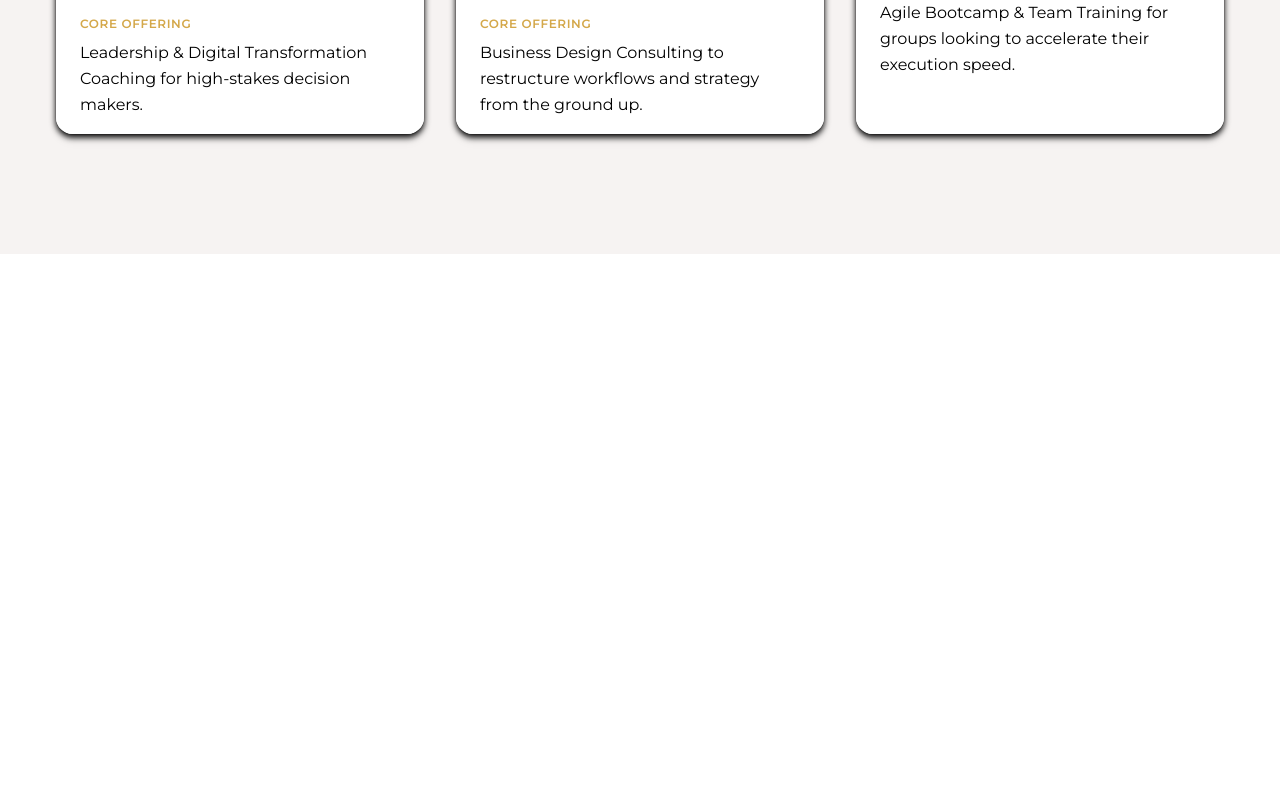
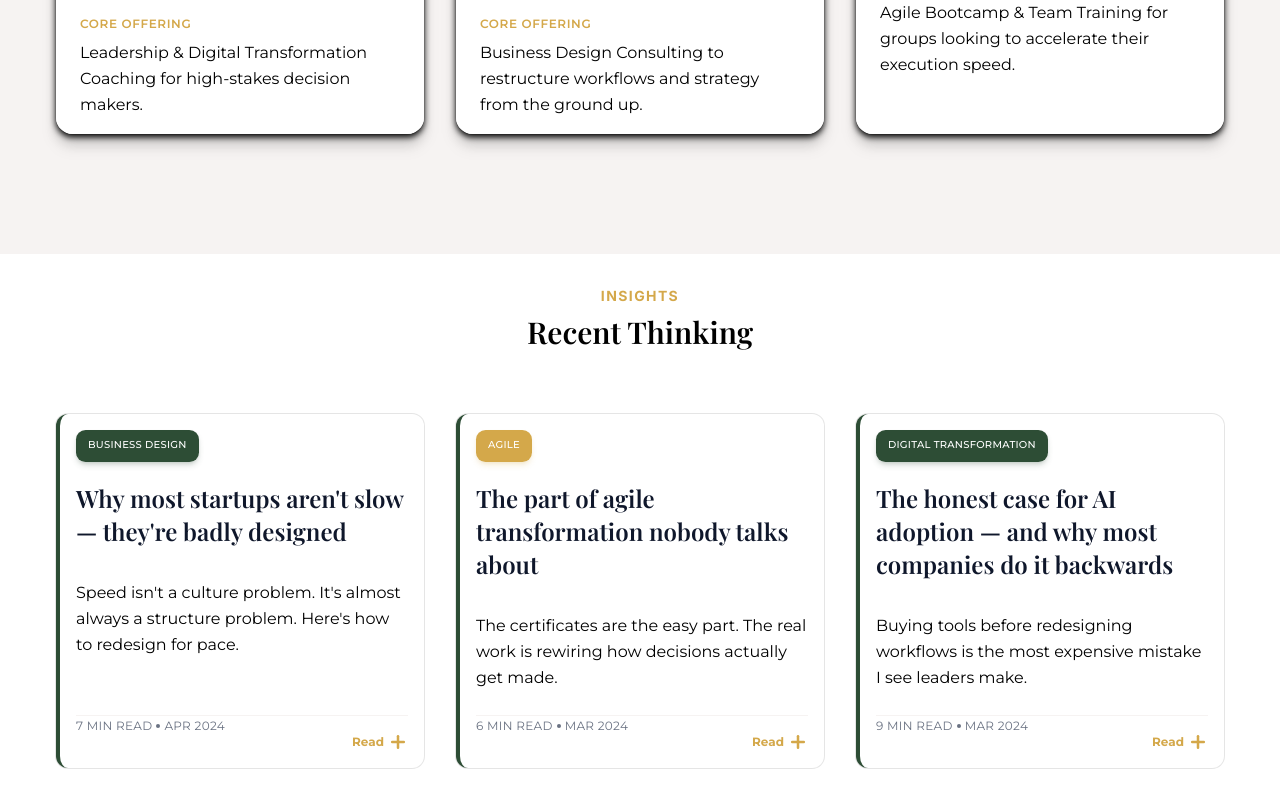
Before and after one commit to psalmotee/dare-oduale, a Next.js app: page / in a window 1280 px wide. Shown: the part 2227-3027 px from the top of the page. Before the commit the page ends 2481 px from the top, so only its background shows below. Built offline with nearby package versions, Linux system fonts and the light colour scheme.

Commit message:
feat: Add insights section and refactor shared components
- Create InsightsSection component for homepage
- Add InsightCard component for displaying insights
- Refactor OfferingCard with improvements
- Update homepage page.tsx with new components

```diff
--- a/src/app/page.tsx
+++ b/src/app/page.tsx
@@ -2,6 +2,8 @@ import { NavBar } from "@/components/navigation/NavBar";
 import { HeroSection } from "@/components/homepage/HeroSection";
 import { AboutSection } from "@/components/homepage/AboutSection";
 import { WhatWeDoSection } from "@/components/homepage/WhatWeDoSection";
+import { InsightsSection } from "@/components/homepage/InsightsSection";
+
 
 export const metadata = {
   title: "Dare Oduale | Business Design & Transformation Coaching",
@@ -25,6 +27,7 @@ export default function HomePage() {
         <HeroSection />
         <AboutSection />
         <WhatWeDoSection />
+        <InsightsSection />
       </main>
     </>
   );
--- /dev/null
+++ b/src/components/homepage/InsightsSection.tsx
@@ -0,0 +1,86 @@
+"use client";
+
+import { InsightCard } from "@/components/shared/InsightCard";
+
+interface Insight {
+  id: string;
+  category: string;
+  title: string;
+  description: string;
+  readTime: string;
+  publishDate: string;
+  variant?: "primary" | "secondary" | "default";
+}
+
+const insights: Insight[] = [
+  {
+    id: "business-design",
+    category: "BUSINESS DESIGN",
+    title: "Why most startups aren't slow — they're badly designed",
+    description:
+      "Speed isn't a culture problem. It's almost always a structure problem. Here's how to redesign for pace.",
+    readTime: "7 min read",
+    publishDate: "Apr 2024",
+    variant: "primary",
+  },
+  {
+    id: "agile",
+    category: "AGILE",
+    title: "The part of agile transformation nobody talks about",
+    description:
+      "The certificates are the easy part. The real work is rewiring how decisions actually get made.",
+    readTime: "6 min read",
+    publishDate: "Mar 2024",
+    variant: "secondary",
+  },
+  {
+    id: "digital-transformation",
+    category: "DIGITAL TRANSFORMATION",
+    title:
+      "The honest case for AI adoption — and why most companies do it backwards",
+    description:
+      "Buying tools before redesigning workflows is the most expensive mistake I see leaders make.",
+    readTime: "9 min read",
+    publishDate: "Mar 2024",
+    variant: "primary",
+  },
+];
+
+export function InsightsSection() {
+  return (
+    <section
+      className="w-full bg-warm-white"
+      aria-labelledby="insights-heading"
+    >
+      <div className="px-6 md:px-14 py-6 md:py-8">
+        {/* Section Header */}
+        <div className="mb-16 text-center">
+          <p className="text-xs md:text-sm font-inter font-bold mb-2 uppercase tracking-widest text-secondary">
+            INSIGHTS
+          </p>
+          <h2
+            id="insights-heading"
+            className="text-2xl md:text-3xl font-semibold font-heading text-deep-green"
+          >
+            Recent Thinking
+          </h2>
+        </div>
+
+        {/* Insights Cards Grid */}
+        <div className="grid grid-cols-1 md:grid-cols-3 gap-8">
+          {insights.map((insight) => (
+            <InsightCard
+              key={insight.id}
+              category={insight.category}
+              title={insight.title}
+              description={insight.description}
+              readTime={insight.readTime}
+              publishDate={insight.publishDate}
+              variant={insight.variant}
+            />
+          ))}
+        </div>
+      </div>
+    </section>
+  );
+}
--- /dev/null
+++ b/src/components/shared/InsightCard.tsx
@@ -0,0 +1,79 @@
+import Link from "next/link";
+import { Card, CardContent, CardHeader } from "@/components/ui/card";
+import { Badge } from "@/components/ui/badge";
+import { Plus } from "lucide-react";
+
+interface InsightCardProps {
+  category: string;
+  title: string;
+  description: string;
+  readTime: string;
+  publishDate: string;
+  variant?: "primary" | "secondary" | "default";
+}
+
+const BADGE_VARIANTS = {
+  primary: "bg-primary text-white shadow-md shadow-primary/20",
+  secondary: "bg-secondary text-white shadow-md shadow-secondary/20",
+  default: "bg-gray-100 text-slate-900 shadow-md shadow-gray-200/10",
+} as const;
+
+export function InsightCard({
+  category,
+  title,
+  description,
+  readTime,
+  publishDate,
+  variant = "default",
+}: InsightCardProps) {
+  return (
+    <Card
+      className={`flex flex-col h-full border-l-4 border-l-primary hover:shadow-xl transition-all duration-300 bg-white rounded-lg`}
+    >
+      <CardHeader className="pb-2">
+        <div className="flex flex-wrap gap-2">
+          {category.split(",").map((category) => (
+            <Badge
+              key={category.trim()}
+              variant="outline"
+              className={`text-[10px] uppercase tracking-wide h-8 px-3 py-2 rounded-md border-0 ${BADGE_VARIANTS[variant]}`}
+            >
+              {category.trim()}
+            </Badge>
+          ))}
+        </div>
+        <h3 className="text-xl md:text-2xl font-semibold mt-4 leading-snug font-heading text-slate-900">
+          {title}
+        </h3>
+      </CardHeader>
+      <CardContent className="flex flex-col grow pt-2">
+        <p className="text-sm md:text-base mb-6 leading-relaxed grow">
+          {description}
+        </p>
+
+        <div className="flex justify-between border-t">
+          <div className="flex items-center gap-1 text-xs text-gray-500 pb-4 uppercase tracking-wide">
+            <span>{readTime}</span>
+            <span className="w-1 h-1 bg-gray-500 rounded-full"></span>
+            <span>{publishDate}</span>
+          </div>
+
+          {/* Read Link */}
+          <Link
+            href="#"
+            className="group mt-4 text-xs font-bold text-secondary hover:text-secondary/80 transition-colors duration-200 inline-flex items-center gap-1"
+          >
+            Read
+            <span>
+              <Plus
+                size={20}
+                strokeWidth={3}
+                className="group-hover:rotate-90 transition-transform duration-300"
+              />
+            </span>
+          </Link>
+        </div>
+      </CardContent>
+    </Card>
+  );
+}
--- a/src/components/shared/OfferingCard.tsx
+++ b/src/components/shared/OfferingCard.tsx
@@ -1,5 +1,5 @@
 import { ReactNode } from "react";
-import Image from "next/image";
+import Image, { StaticImageData } from "next/image";
 import { Card, CardContent, CardHeader } from "@/components/ui/card";
 import { Badge } from "@/components/ui/badge";
 
@@ -10,7 +10,7 @@ interface OfferingCardProps {
   serviceOffering: string;
   isPrimary?: boolean;
   isSecondary?: boolean;
-  image?: string | ReactNode;
+  image?: string | StaticImageData | ReactNode;
   imageAlt?: string;
 }
 
@@ -26,7 +26,7 @@ export function OfferingCard({
 }: OfferingCardProps) {
   return (
     <Card
-      className={`flex flex-col h-full transition-transform duration-300 hover:scale-105 overflow-hidden shadow-md shadow-forground border-0 py-0 gap-0`}
+      className={`flex flex-col h-full transition-transform duration-300 hover:scale-105 overflow-hidden filter drop-shadow-xl border-0 py-0 gap-0`}
     >
       {/* Header with Badge */}
       <div
@@ -56,8 +56,8 @@ export function OfferingCard({
                 variant="outline"
                 className={`text-[10px] uppercase tracking-wide h-8 px-3 py-2 rounded-md ${
                   isPrimary
-                    ? "bg-primary-foreground/10 text-primary-foreground border-primary/30 shadow-md shadow-secondary/20"
-                    : "bg-secondary-foreground/10 text-muted-foreground border-secondary/30 shadow-md shadow-primary/20"
+                    ? "bg-primary/10 text-primary-foreground border-primary/30 shadow-md shadow-secondary/40"
+                    : "bg-secondary/10 text-muted-foreground border-secondary/30 shadow-md shadow-primary/80"
                 }`}
               >
                 {step}
@@ -73,12 +73,24 @@ export function OfferingCard({
           <Image
             src={image}
             alt={imageAlt || ""}
+            sizes="(max-width: 768px) 100vw, (max-width: 1200px) 50vw, 33vw"
             fill
             className="object-cover w-full h-full"
           />
         </div>
       )}
-      {image && typeof image !== "string" && (
+      {image && typeof image === "object" && "src" in image && (
+        <div className="relative w-full h-64 md:h-72 bg-gray-200 overflow-hidden">
+          <Image
+            src={image as StaticImageData}
+            alt={imageAlt || ""}
+            sizes="(max-width: 768px) 100vw, (max-width: 1200px) 50vw, 33vw"
+            fill
+            className="object-cover w-full h-full"
+          />
+        </div>
+      )}
+      {image && typeof image === "object" && !("src" in image) && (
         <div className="w-full h-64 md:h-72 bg-gray-200 overflow-hidden flex items-center justify-center">
           {image}
         </div>
@@ -86,17 +98,10 @@ export function OfferingCard({
 
       {/* Bottom Content Section */}
       <CardContent className="flex flex-col gap-2 grow bg-background px-6 py-4">
-        <p
-          className="text-xs md:text-xs font-semibold uppercase tracking-wider text-secondary"
-
-        >
+        <p className="text-xs md:text-xs font-semibold uppercase tracking-wider text-secondary">
           {serviceOffering}
         </p>
-        <p
-          className="text-sm md:text-base leading-relaxed"
-        >
-          {subtitle}
-        </p>
+        <p className="text-sm md:text-base leading-relaxed">{subtitle}</p>
       </CardContent>
     </Card>
   );
```
